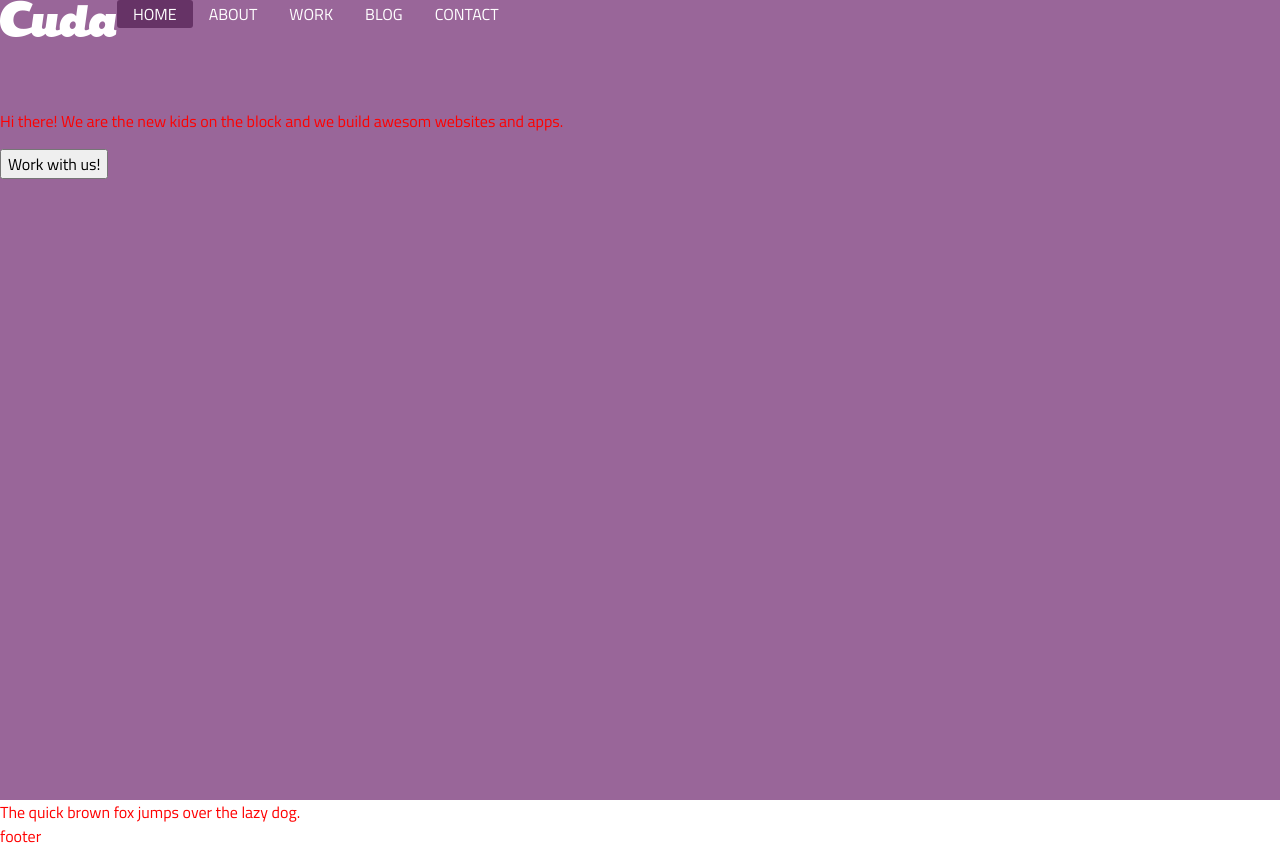
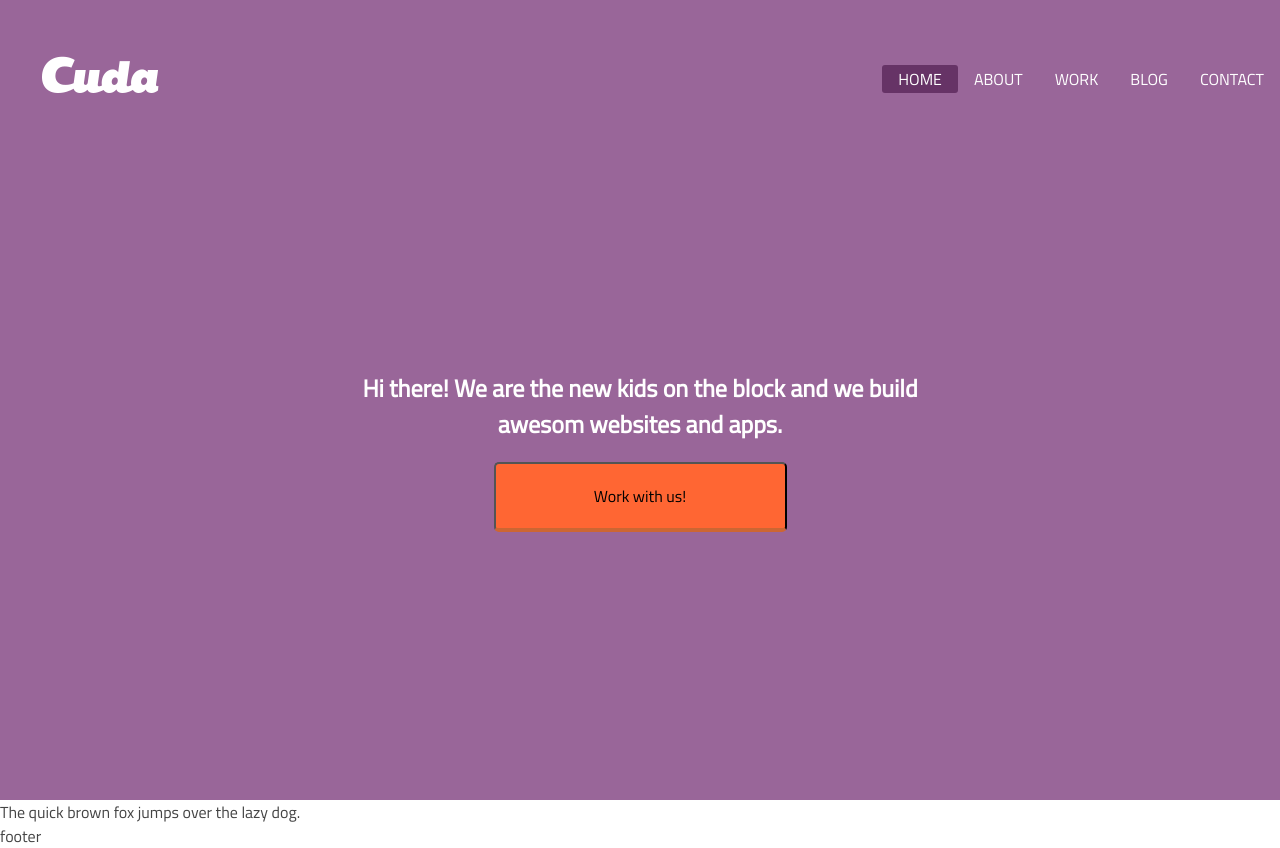
Before and after one commit to AndrZakhara/website, a website: page app/index.html in a window 1280 px wide. Drawn offline with Linux system fonts and the light colour scheme.

Commit message:
add base welcome component elements and  styles

```diff
--- a/app/index.html
+++ b/app/index.html
@@ -29,10 +29,10 @@
         </nav>
       </header>
       <div class="welcome">
-        <div>
-          <p>Hi there! We are the new kids on the block  and we build awesom websites and apps.</p>
+        <div class="greeting">
+          <h2>Hi there! We are the new kids on the block  and we build awesom websites and apps.</h2>
         </div>
-        <button>
+        <button class="btn">
           Work with us!
         </button>
       </div>
--- a/gulpfile.js
+++ b/gulpfile.js
@@ -66,7 +66,10 @@ gulp.task('bs-reload', function () {
 });
 
 gulp.task('default', ['css', 'js', 'browser-sync'], function () {
-    gulp.watch("src/scss/**/*.scss", ['css']);
+    gulp.watch("src/scss/**/*.scss", ['css'],
+    function(event, cb) {
+        setTimeout(function(){gulp.start('sass');},1000) // задача выполниться через 500 миллисекунд и файл успеет сохраниться на диске
+    });
     gulp.watch("src/js/*.js", ['js']);
     gulp.watch("app/*.html", ['bs-reload']);
 });
--- a/src/scss/modules/_app.scss
+++ b/src/scss/modules/_app.scss
@@ -1,7 +1,5 @@
 .l-welcome {
     background-color: #996699;
     height: 100vh;
+    position: relative;
 }
-body {
-    color:red;
-}
--- a/src/scss/modules/_buttons.scss
+++ b/src/scss/modules/_buttons.scss
@@ -0,0 +1,9 @@
+.btn {
+    display: block;
+    width: 293px;
+    height: 70px;
+    margin: 0 auto;
+    border-radius: 5px;
+    border-bottom: 4px solid #cc6633;
+    background-color: #ff6633;
+}
--- a/src/scss/partials/_header.scss
+++ b/src/scss/partials/_header.scss
@@ -1,12 +1,11 @@
 .header {
-  position: relative;
-
   height: 93px;
 }
 .logo {
   float: left;
-  // margin: 56px 0 0 10px;
-  // position: absolute;
+  position: relative;
+  top: 56px;
+  margin-left: 42px;
   // bottom: 0;
   // @include position(absolute, 50% 0 0 50%);
   img {
--- a/src/scss/partials/_nav.scss
+++ b/src/scss/partials/_nav.scss
@@ -1,8 +1,13 @@
+.navbar {
+  position: relative;
+  top: 65px;
+}
 .topnav {
   list-style-type: none;
   margin: 0;
   padding: 0;
   overflow: hidden;
+  float: right;
   li {
     float: left;
     a {
--- a/src/scss/partials/_welcome.scss
+++ b/src/scss/partials/_welcome.scss
@@ -0,0 +1,18 @@
+.welcome {
+    color: #fff;
+    width: 100%;
+    margin: 0 auto;
+    height: 160px;
+    position: absolute;
+    top: 50%;
+    margin-top: -50px;
+}
+.greeting {
+    max-width: 620px;
+    margin: 0 auto;
+    h2 {
+       text-align: center;
+    }
+
+
+}
```
Also changed, not shown: app/assets/css/style.css, app/assets/css/style.min.css, 1 other file.
